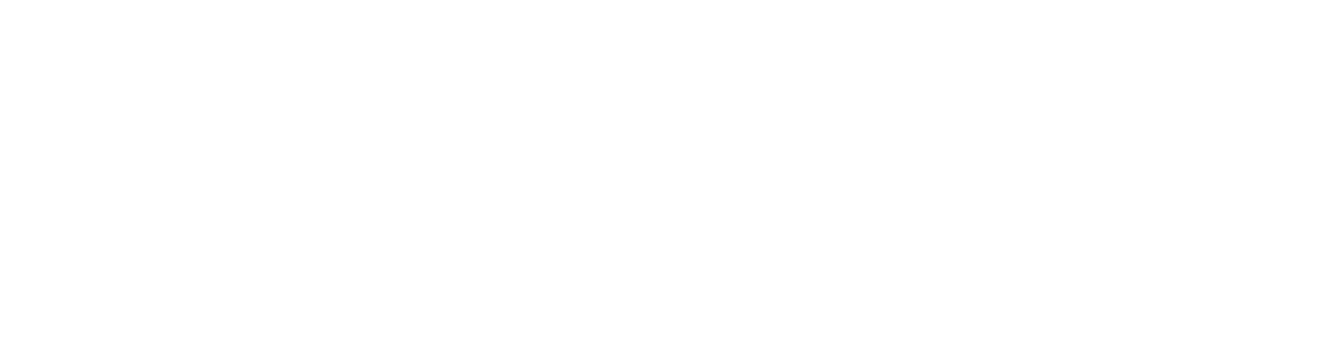
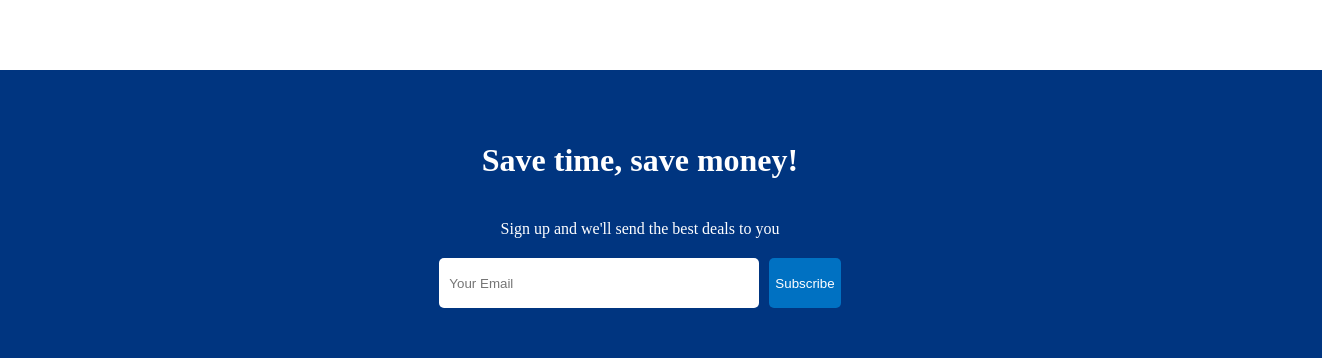
Before and after one commit to OsegoTech/rentals-booking-client, a React (Vite) app: page / in a window 1280 px wide. Shown: the part 1431-1794 px from the top of the page, 1322 px wide, since content can reach past the window. Before the commit the page ends 1429 px from the top, so only its background shows below. Built offline with nearby package versions, Linux system fonts and the light colour scheme.

Commit message:
Designed the mailig list component

```diff
--- /dev/null
+++ b/src/components/mailList/MailList.jsx
@@ -0,0 +1,15 @@
+import "./mailList.css"
+const MailList = () => {
+    return(
+        <div className="mail">
+            <h1 className="mailTitle">Save time, save money!</h1>
+            <span className="mailDesc">Sign up and we'll send the best deals to you</span>
+            <div className="mailInputContainer">
+                <input type="email" placeholder="Your Email"/>
+                <button>Subscribe</button>
+            </div>
+        </div>
+    )
+}
+
+export default MailList
--- /dev/null
+++ b/src/components/mailList/mailList.css
@@ -0,0 +1,30 @@
+.mail{
+    width: 100%;
+    margin-top: 50px;
+    background-color: #003580;
+    color: white;
+    display: flex;
+    flex-direction: column;
+    align-items: center;
+    gap: 20px;
+    padding: 50px;
+}
+
+.mailInputContainer>input{
+    width: 300px;
+    height: 30px;
+    padding: 10px;
+    border: none;
+    margin-right: 10px;
+    border-radius: 5px;
+}
+
+.mailInputContainer>button{
+    height: 50px;
+    background-color: #0071c2;
+    color: white;
+    font-weight: 500;
+    border: none;
+    border-radius: 5px;
+    cursor: pointer;
+}
--- a/src/pages/home/Home.jsx
+++ b/src/pages/home/Home.jsx
@@ -4,6 +4,7 @@
 import Featured from "../../components/featured/Featured.jsx";
 import PropertyList from "../../components/propertyList/PropertyList.jsx";
 import FeaturedProperties from "../../components/featuredProperties/FeaturedProperties.jsx";
+import MailList from "../../components/mailList/MailList.jsx";
 const Home = () => {
     return(
         <div>
@@ -19,6 +20,7 @@
                     Homes guests love
                 </h1>
                 <FeaturedProperties/>
+                <MailList/>
             </div>
         </div>
     )
```
